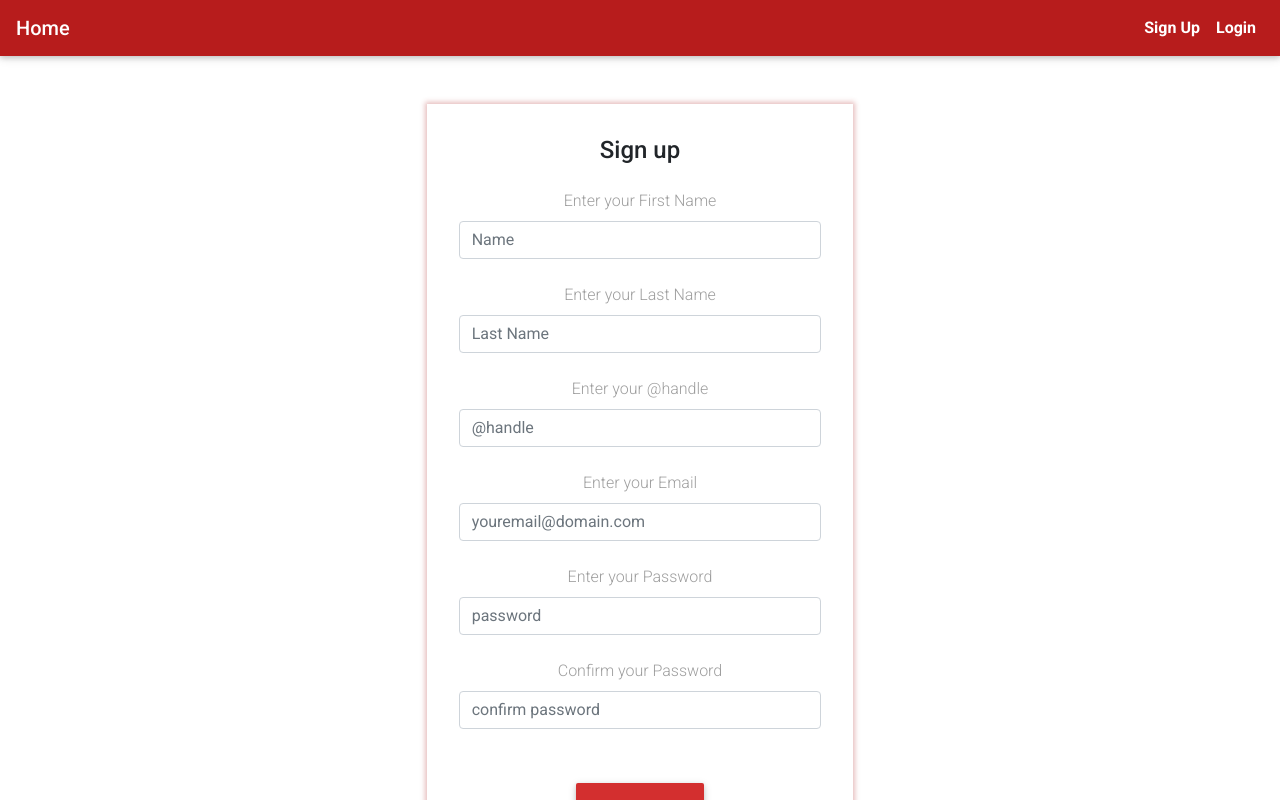
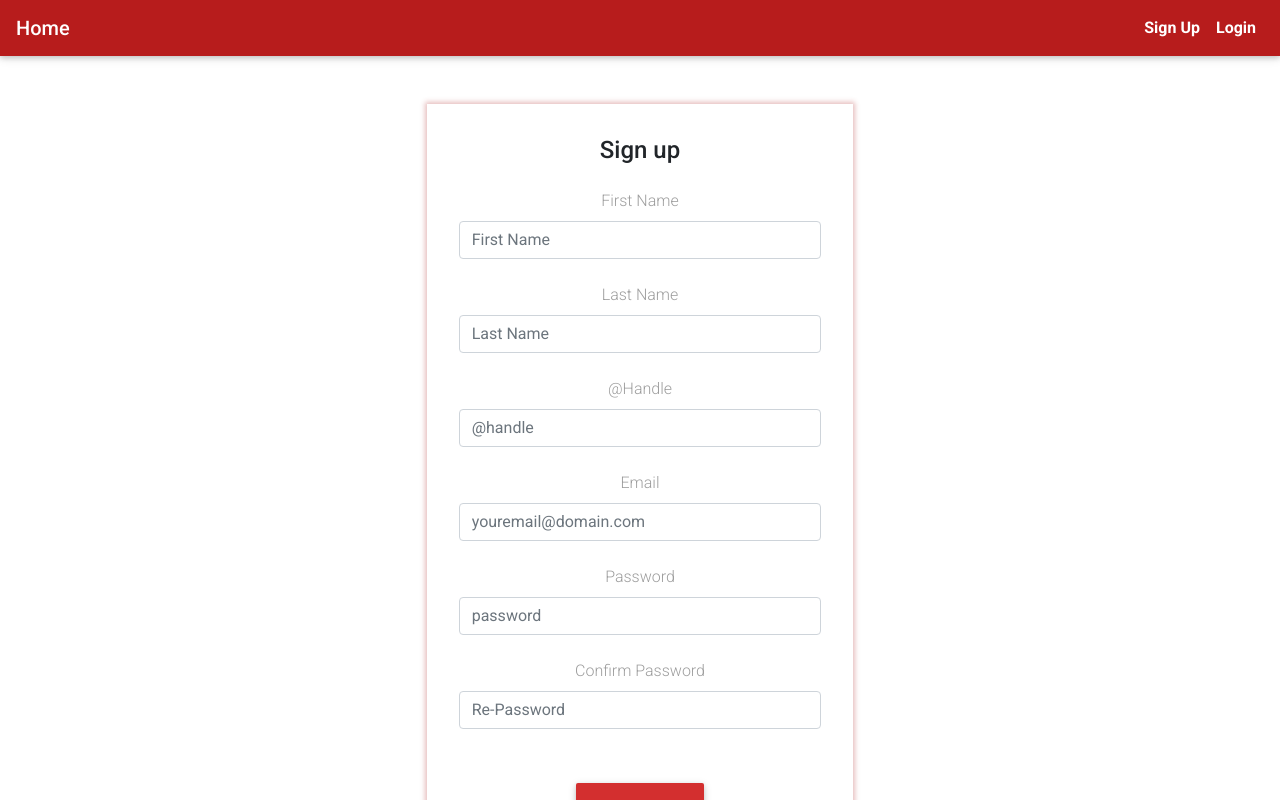
Before and after one commit to Javiolau/postgram-fe, a React (Create React App) app: page /signup in a window 1280 px wide. Shown: the top 800 px of the page. Built offline with nearby package versions, Linux system fonts and the light colour scheme.

Commit message:
Created alert for wrong registration and wrong login

```diff
--- /dev/null
+++ b/src/components/auth/FormValidationHelper.js
@@ -0,0 +1,35 @@
+//TRUE: Is Valid
+//FALSE: Is not Valid
+
+const passwordValidation = /^(?=.*[0-9])(?=.*[a-z])(?=.*[A-Z])([a-zA-Z0-9]{8,30})$/;
+const inputValidation = /^[a-zA-Z]+$/;
+const handleValidation = /^[a-zA-Z0-9]+$/;
+const emailValidation = /^(([^<>()[\].,;:\s@"]+(\.[^<>()[\].,;:\s@"]+)*)|(".+"))@(([^<>()[\].,;:\s@"]+\.)+[^<>()[\].,;:\s@"]{2,})$/i;
+//const emailValidation = /^(([^<>()[\]\.,;:\s@\"]+(\.[^<>()[\]\.,;:\s@\"]+)*)|(\".+\"))@(([^<>()[\]\.,;:\s@\"]+\.)+[^<>()[\]\.,;:\s@\"]{2,})$/i;
+function generalValidation(input) {
+  return inputValidation.test(input);
+}
+
+function validatePassword(input) {
+  return passwordValidation.test(input);
+}
+
+function validatePasswordConfirm(input, input2) {
+  return input === input2;
+}
+
+function validateHandle(input) {
+  return handleValidation.test(input);
+}
+
+function validateEmail(input) {
+  return emailValidation.test(input);
+}
+
+export {
+  generalValidation,
+  validatePassword,
+  validateEmail,
+  validatePasswordConfirm,
+  validateHandle,
+};
--- a/src/components/auth/LoginForm.js
+++ b/src/components/auth/LoginForm.js
@@ -1,5 +1,5 @@
-import React, { useContext } from "react";
-import { MDBLink, MDBCol, MDBBtn } from "mdbreact";
+import React, { useContext, useState } from "react";
+import { MDBLink, MDBCol, MDBBtn, MDBIcon } from "mdbreact";
 import useInputState from "../../hooks/useInputState";
 import axios from "axios";
 import { AuthContext } from "../../context/useAuthContext";
@@ -11,6 +11,7 @@ const LoginForm = () => {
 
   const [password, setPassword, resetPassword] = useInputState("");
   const [email, setEmail, resetEmail] = useInputState("");
+  const [error, setError] = useState(false);
 
   const login = async () => {
     try {
@@ -35,37 +36,54 @@ const LoginForm = () => {
               },
             }
           );
+          resetPassword();
+          resetEmail();
           const userInfo = res2.data.credentials;
           auth.login(user_id, token, userInfo);
         }
       }
     } catch (err) {
-      alert("ERROR ON LOGIN");
+      setError(true);
     }
   };
 
   const handleLogin = async (e) => {
     e.preventDefault();
     await login();
-    resetPassword();
-    resetEmail();
     return <Redirect to="/" />;
   };
+
+  function onChangePassword(e) {
+    setError(false);
+    setPassword(e);
+  }
+
+  function onChangeEmail(e) {
+    setError(false);
+    setEmail(e);
+  }
 
   return (
     <MDBCol size="12" md="6" lg="4" className="signup">
       <form>
         <p className="h4 text-center mb-4">Login</p>
+        {error && (
+          <div className="loginError">
+            <h6>
+              <MDBIcon icon="exclamation" className="mr-2 red-text" />
+              The information provided do not match our records
+            </h6>
+          </div>
+        )}
         <label htmlFor="defaultFormLoginEmailEx" className="grey-text">
           Your email
         </label>
         <input
           placeholder="youremail@domain.com"
           value={email}
-          onChange={setEmail}
+          onChange={onChangeEmail}
           type="email"
-          id="defaultFormLoginEmailEx"
-          className="form-control"
+          className={error ? "form-control formInputError" : "form-control"}
         />
         <br />
         <label htmlFor="defaultFormLoginPasswordEx" className="grey-text">
@@ -74,10 +92,10 @@ const LoginForm = () => {
         <input
           type="password"
           placeholder="password"
-          onChange={setPassword}
+          onChange={onChangePassword}
           value={password}
           id="defaultFormLoginPasswordEx"
-          className="form-control"
+          className={error ? "form-control formInputError" : "form-control"}
         />
         <div className="mt-4 d-flex flex-column justify-content-center align-items-center">
           <MDBLink to="/signup">Don't Have an Account? Sign Up</MDBLink>
--- a/src/components/auth/SignupForm.js
+++ b/src/components/auth/SignupForm.js
@@ -5,6 +5,13 @@ import SignupInputField from "./SignupInputField";
 import axios from "axios";
 import { Redirect } from "react-router-dom";
 import useToggle from "../../hooks/useToggle";
+import {
+  validateEmail,
+  validatePassword,
+  validatePasswordConfirm,
+  generalValidation,
+  validateHandle,
+} from "./FormValidationHelper";
 
 const FormPage = () => {
   //FORMS STATES
@@ -69,58 +76,67 @@ const FormPage = () => {
       <form>
         <p className="h4 text-center mb-4">Sign up</p>
 
-        <div>
-          <h6>{firstName}</h6>
-          <h6>{lastName}</h6>
-          <h6>{handle}</h6>
-          <h6>{email}</h6>
-          <h6>{password}</h6>
-          <h6>{confirmPassword}</h6>
-        </div>
-
         <SignupInputField
-          label="Enter your First Name"
-          placeholder="Name"
+          label="First Name"
+          placeholder="First Name"
+          name="firstname"
           value={firstName}
           onChange={updateFirstName}
+          isValid={generalValidation(firstName)}
+          msg="The first name should only contain [a-z A-Z]"
         />
 
         <SignupInputField
-          label="Enter your Last Name"
+          label="Last Name"
           placeholder="Last Name"
+          name="lastname"
           value={lastName}
           onChange={updateLastName}
+          isValid={generalValidation(lastName)}
+          msg="The last name should only contain [a-z A-Z]"
         />
 
         <SignupInputField
-          label="Enter your @handle"
+          label="@Handle"
           placeholder="@handle"
+          name="username"
           value={handle}
           onChange={updateHandle}
+          isValid={validateHandle(handle)}
+          msg="The handle should only contain alphanumerical characters"
         />
 
         <SignupInputField
-          label="Enter your Email"
+          label="Email"
           placeholder="youremail@domain.com"
           type="email"
+          name="email"
           value={email}
           onChange={updateEmail}
+          isValid={validateEmail(email)}
+          msg='The email should be in the following format  "example.domain.com" '
         />
 
         <SignupInputField
-          label="Enter your Password"
+          label="Password"
           placeholder="password"
           type="password"
+          name="password"
           value={password}
           onChange={updatePassword}
+          isValid={validatePassword(password)}
+          msg="Password does not meet the complexity requirements"
         />
 
         <SignupInputField
-          label="Confirm your Password"
-          placeholder="confirm password"
+          label="Confirm Password"
+          placeholder="Re-Password"
           type="password"
+          name="password"
           value={confirmPassword}
           onChange={updateConfirmPassword}
+          isValid={validatePasswordConfirm(password, confirmPassword)}
+          msg="The passwords does not match"
         />
 
         <div className="text-center mt-4">
--- a/src/components/auth/SignupInputField.js
+++ b/src/components/auth/SignupInputField.js
@@ -1,7 +1,16 @@
 import React from "react";
 
 const SignupInputField = (props) => {
-  const { value, onChange, placeholder, label, type } = props;
+  const {
+    value,
+    onChange,
+    placeholder,
+    label,
+    type,
+    name,
+    isValid,
+    msg,
+  } = props;
 
   return (
     <div>
@@ -10,12 +19,16 @@ const SignupInputField = (props) => {
       </label>
       <input
         placeholder={placeholder ? placeholder : ""}
-        type={type ? type : "input"}
+        type={type ? type : "text"}
         id="defaultFormRegisterConfirmEx"
-        className="form-control"
+        className={
+          !isValid && value ? "form-control formInputError" : "form-control"
+        }
         value={value ? value : ""}
+        name={name ? name : ""}
         onChange={onChange ? onChange : ""}
       />
+      {!isValid && value && <p className="authmsg">{msg}</p>}
       <br />
     </div>
   );
--- a/src/components/components.css
+++ b/src/components/components.css
@@ -91,3 +91,22 @@
   justify-content: center;
   align-items: center;
 }
+
+.formInputError {
+  border: 1px solid #ff5d5d !important;
+  box-shadow: 0 0 2px 2px rgba(252, 0, 0, 0.3) !important;
+}
+
+.authmsg {
+  font-size: 11px;
+  font-weight: bold;
+  color: #f80909;
+  letter-spacing: 2px;
+}
+
+.loginError {
+  border: 2px solid #ff7100 !important;
+  box-shadow: 0 0 10px 2px rgb(255, 205, 147) !important;
+  border-radius: 5px;
+  padding: 5px;
+}
```
